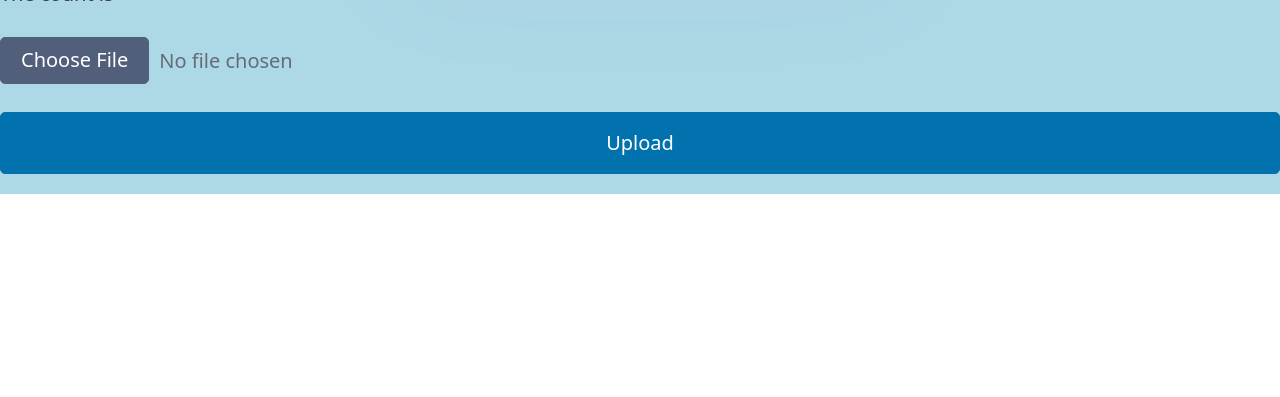
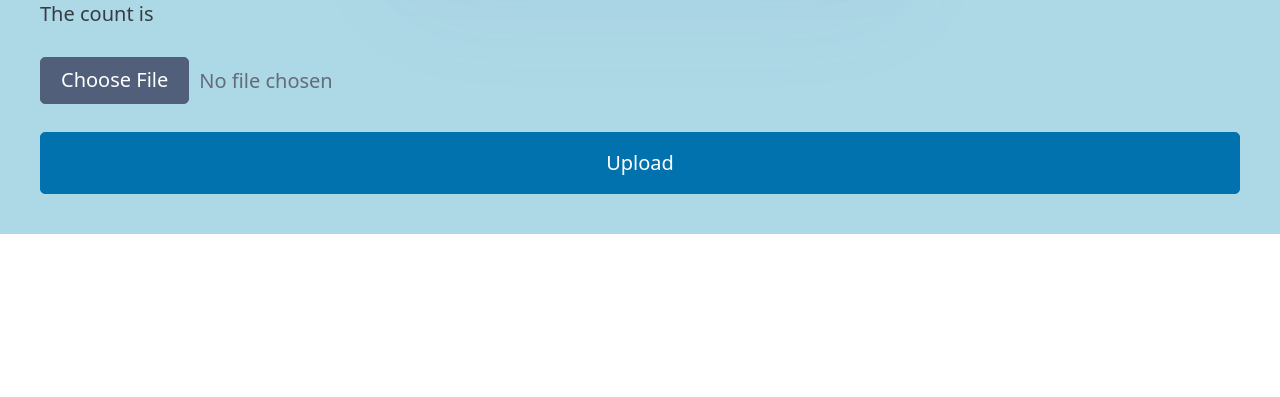
Before and after one commit to skipglide/django-deployment, a Django app: template app/templates/app/home.html in a window 1280 px wide. Shown: the part 403-800 px from the top of the page. Run offline with Django 5.2, Linux system fonts and the light colour scheme; the template is opened without the code that fills it, so the values that code supplies are empty; some libraries are stand-ins or nearby versions.

Commit message:
added main section

```diff
--- a/templates/base.html
+++ b/templates/base.html
@@ -14,9 +14,9 @@
     <link rel="stylesheet" href="https://cdn.jsdelivr.net/npm/@picocss/pico@2/css/pico.min.css">
     <link rel="stylesheet" type="text/css" href="{% block source %}{% endblock %}">
 <body>
-    <div id="content" name="content">
+    <main class="container">
 	{% block content %}
 	{% endblock %}
-    </div>
+    </main>
 </body>
 </html>
```
